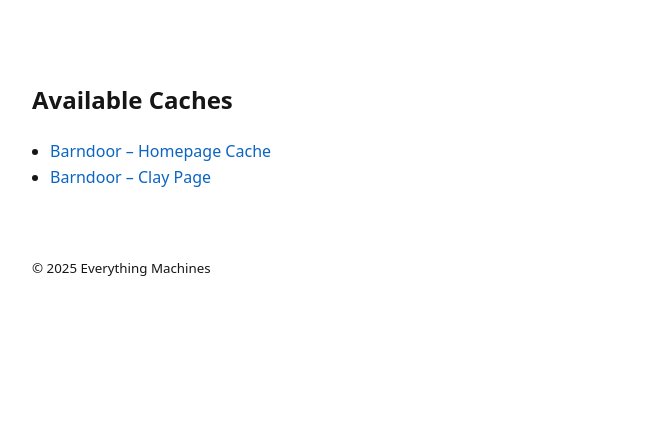
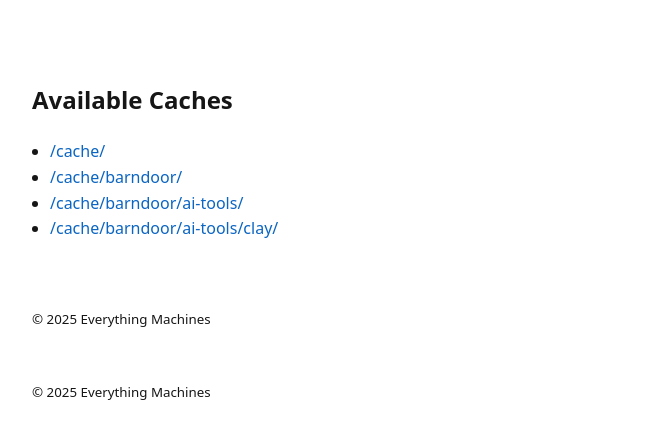
Before and after one commit to yue-em/everythingmachines-blog, an Astro site: page / in a window 1280 px wide. Shown: the part 133-572 px from the top of the page, without its empty margins (168-831 px from the left). Built offline with nearby package versions, Linux system fonts and the light colour scheme; Astro itself is replaced by a stand-in of ours.

Commit message:
Update index.astro

```diff
--- a/src/pages/index.astro
+++ b/src/pages/index.astro
@@ -1,5 +1,14 @@
 ---
 const yr = new Date().getFullYear();
+
+// Find all cache index pages at build time
+const files = Object.keys(import.meta.glob('./cache/**/index.astro', { eager: true }));
+
+// Convert file paths to site URLs: ./cache/foo/bar/index.astro -> /cache/foo/bar/
+const links = files
+  .map(p => p.replace('./cache', '/cache').replace(/\/index\.astro$/, '/'))
+  // Optional: order root brand path before its subpages
+  .sort((a, b) => a.localeCompare(b));
 ---
 
 <!doctype html>
@@ -29,9 +38,9 @@ const yr = new Date().getFullYear();
   <main>
     <h2>Available Caches</h2>
     <ul>
-      <li><a href="/cache/barndoor/">Barndoor – Homepage Cache</a></li>
-      <li><a href="/cache/barndoor/ai-tools/clay/">Barndoor – Clay Page</a></li>
-      <!-- Add more links here as you add caches -->
+      {links.map(href => (
+        <li><a href={href}>{href}</a></li>
+      ))}
     </ul>
   </main>
 
@@ -40,3 +49,10 @@ const yr = new Date().getFullYear();
   </footer>
 </body>
 </html>
+
+
+  <footer>
+    <small>© {yr} Everything Machines</small>
+  </footer>
+</body>
+</html>
```
